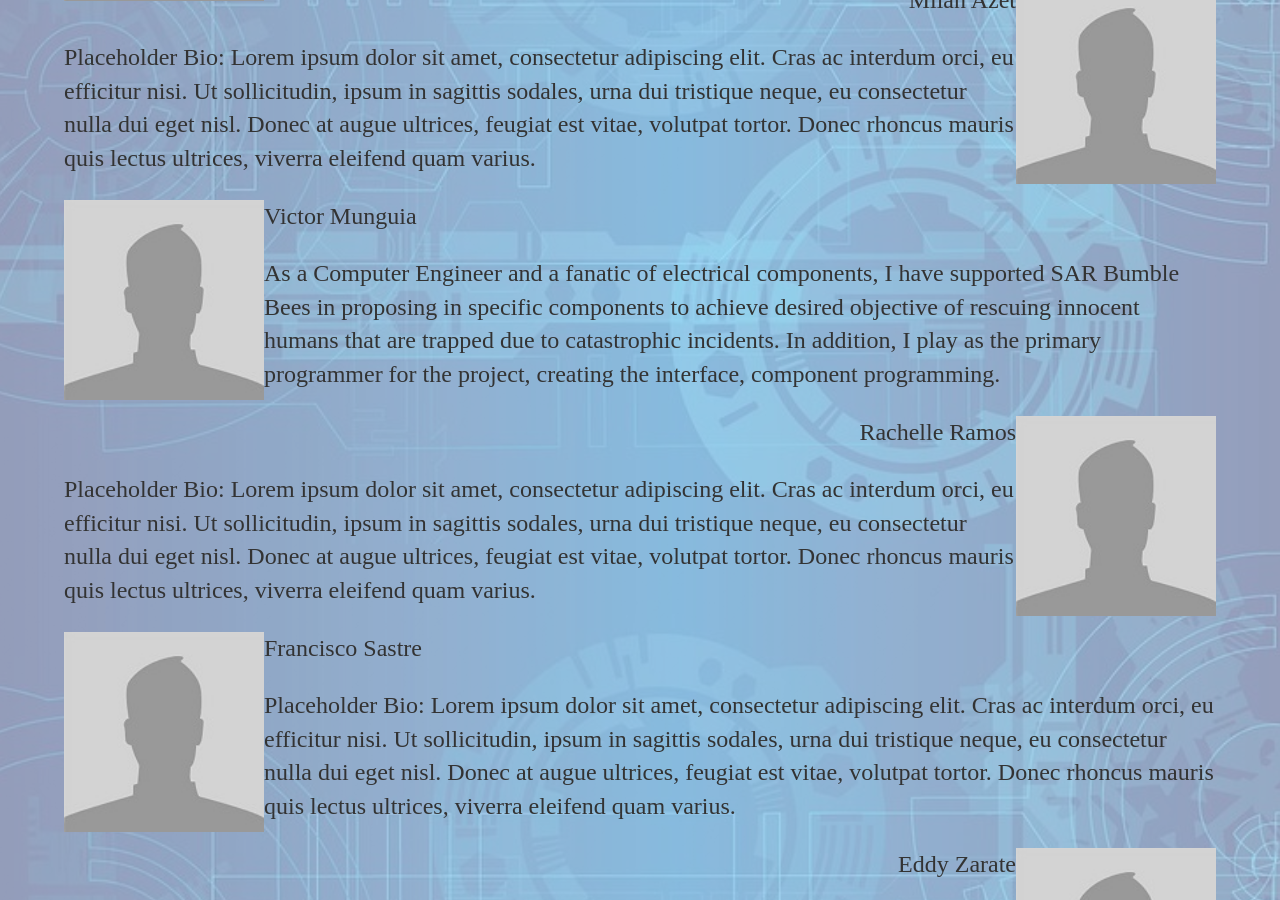
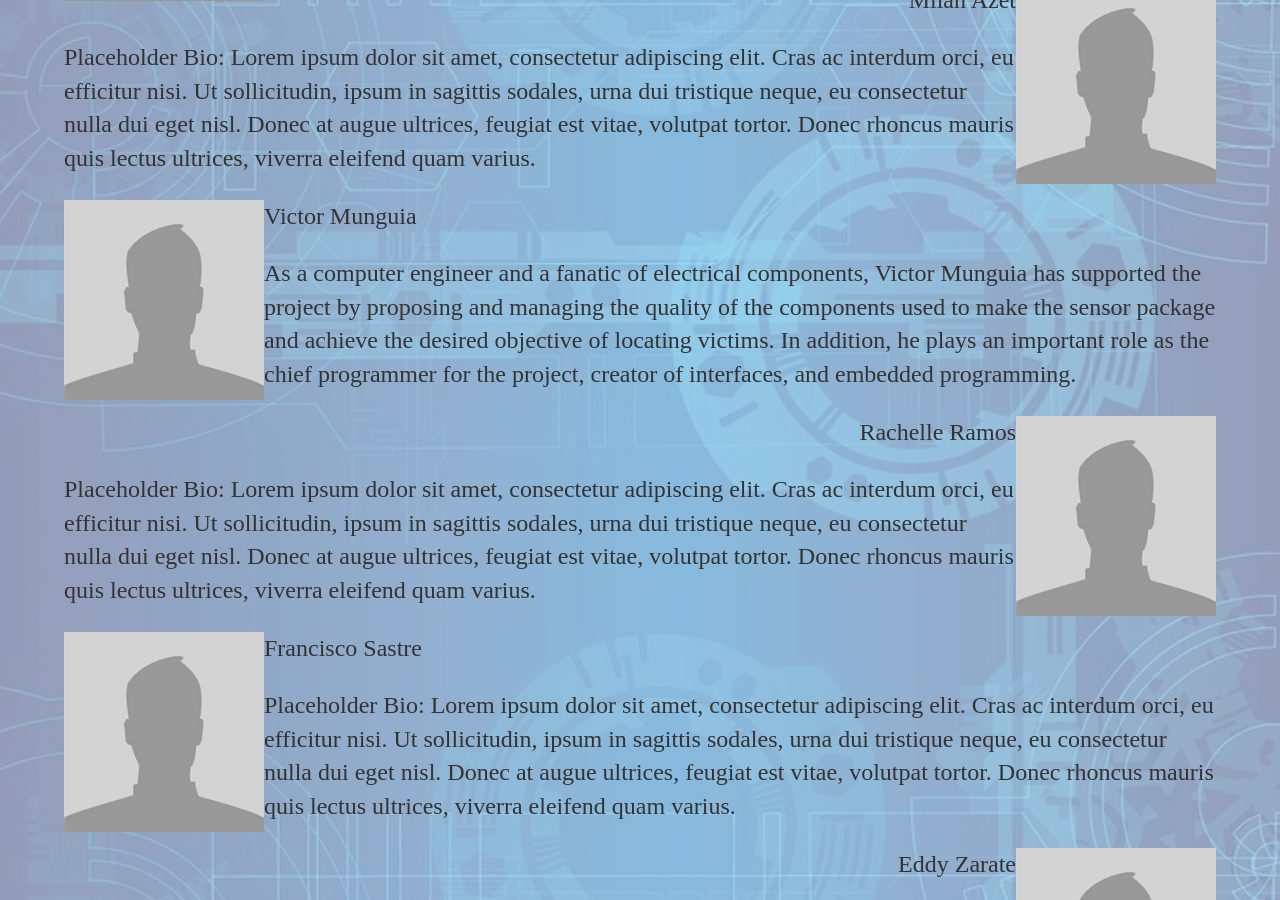
Before and after one commit to ColtonBeery/sarbumblebees, a Jekyll site: the page built from members/index.html, in a window 1280 px wide and 900 px high, scrolled down 356 px. Built offline with Jekyll 4.4.1, drawn with Linux system fonts in a browser that asks for light colours.

Commit message:
Update index.html

```diff
--- a/members/index.html
+++ b/members/index.html
@@ -20,7 +20,7 @@ title: Members - SAR Bumblebees
 		<div class="Victor">
 		<img src="/images/Headshot-Placeholder.jpg" alt="Placeholder Image" style="float:left;width:200px;height:200px;">
 		<p>Victor Munguia</p>
-		<p>As a Computer Engineer and a fanatic of electrical components, I have supported SAR Bumble Bees in proposing in specific components to achieve desired objective of rescuing innocent humans that are trapped due to catastrophic incidents. In addition, I play as the primary programmer for the project, creating the interface, component programming.</p>
+		<p>As a computer engineer and a fanatic of electrical components, Victor Munguia has supported the project by proposing and managing the quality of the components used to make the sensor package and achieve the desired objective of locating victims. In addition, he plays an important role as the chief programmer for the project, creator of interfaces, and embedded programming.</p>
 		</div>
 
 		<div class="Rachelle">
```
